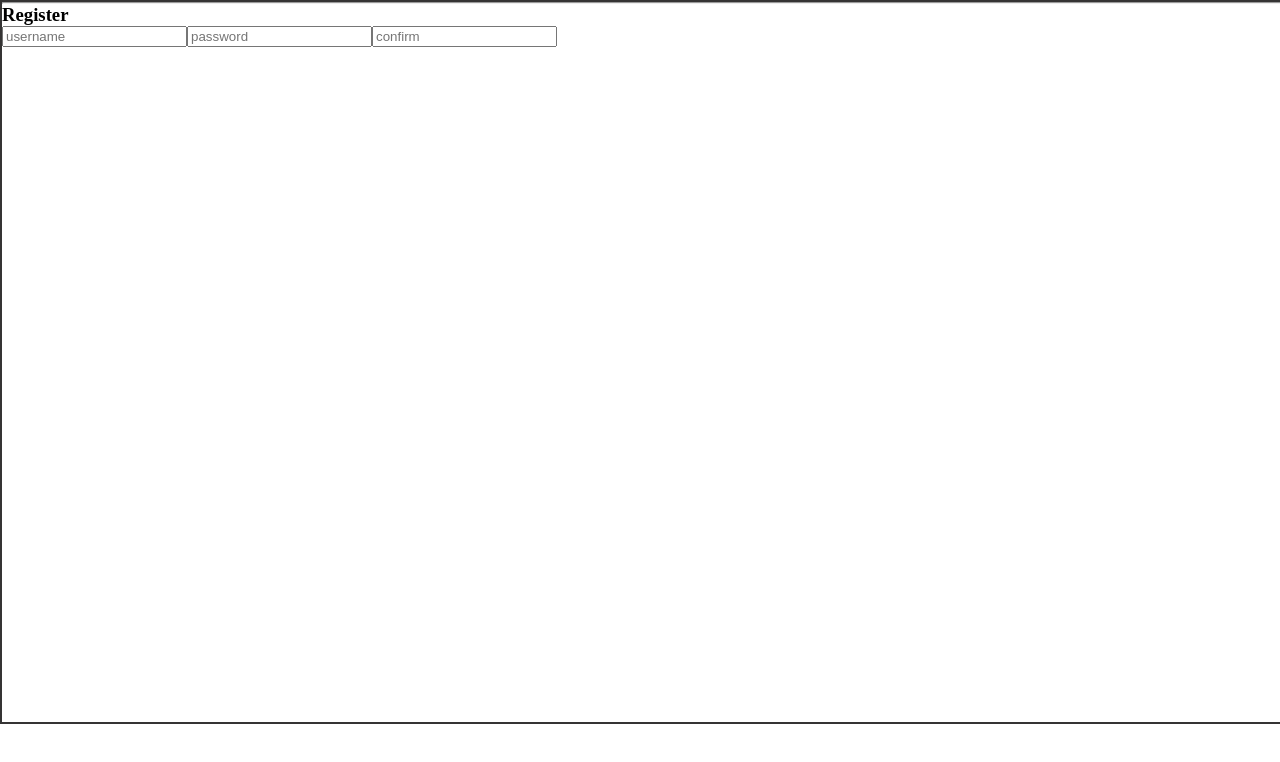
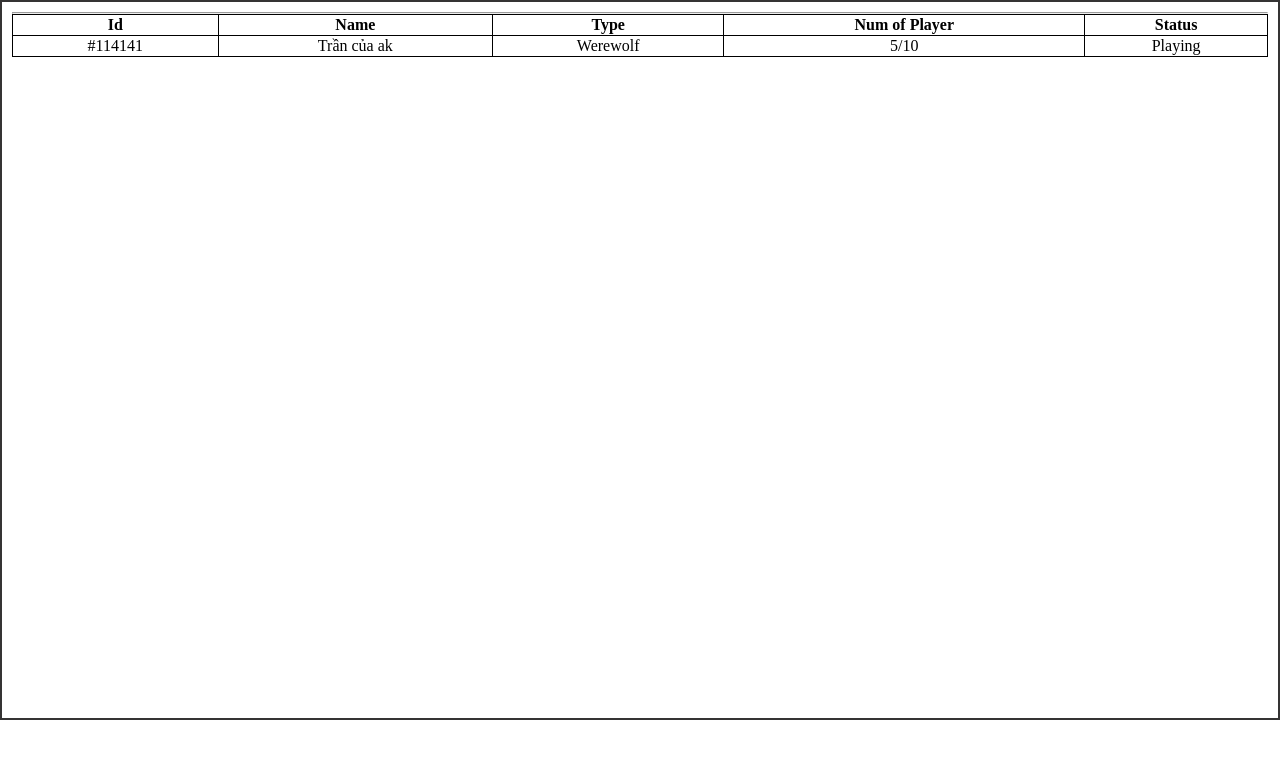
Before and after one commit to MinhAnWolf/WereWolf, a React (Create React App) app: page / in a window 1280 px wide. Shown: the top 762 px of the page. Built offline with nearby package versions, Linux system fonts and the light colour scheme.

Commit message:
Base UI Room page

```diff
--- a/package.json
+++ b/package.json
@@ -3,6 +3,7 @@
   "version": "0.1.0",
   "private": true,
   "dependencies": {
+    "@tanstack/react-query": "^5.45.0",
     "@testing-library/jest-dom": "^5.17.0",
     "@testing-library/react": "^13.4.0",
     "@testing-library/user-event": "^13.5.0",
@@ -39,5 +40,8 @@
       "last 1 firefox version",
       "last 1 safari version"
     ]
+  },
+  "devDependencies": {
+    "@tanstack/eslint-plugin-query": "^5.43.1"
   }
 }
--- a/src/App.css
+++ b/src/App.css
@@ -1,5 +1,10 @@
+* {
+  box-sizing: border-box;
+}
+
 #container-screen {
-    width: 1280px;
-    height: 720px;
-    border: 2px solid rgb(53, 52, 52);
+  width: 1280px;
+  height: 720px;
+  border: 2px solid rgb(53, 52, 52);
+  padding: 10px;
 }
--- a/src/App.tsx
+++ b/src/App.tsx
@@ -9,7 +9,7 @@ import Register from './module/auth/Register';
 
 
 function App() {
-  const [screen, setScreen] = useState(4)
+  const [screen, setScreen] = useState(1)
 
   function reHeader() {
     if (screen === 0) {
--- a/src/index.tsx
+++ b/src/index.tsx
@@ -3,13 +3,19 @@ import ReactDOM from 'react-dom/client';
 import './index.css';
 import App from './App';
 import reportWebVitals from './reportWebVitals';
+import { QueryClient, QueryClientProvider } from '@tanstack/react-query';
+
+const queryClient = new QueryClient();
 
 const root = ReactDOM.createRoot(
   document.getElementById('root') as HTMLElement
 );
+
 root.render(
   <React.StrictMode>
+    <QueryClientProvider client={queryClient}>
     <App />
+    </QueryClientProvider>
   </React.StrictMode>
 );
 
--- /dev/null
+++ b/src/module/room/Room.css
@@ -0,0 +1,11 @@
+table {
+  width: 100%;
+  border-collapse: collapse;
+}
+
+table,
+td,
+th {
+  border: 1px solid black;
+  text-align: center;
+}
--- a/src/module/room/Room.tsx
+++ b/src/module/room/Room.tsx
@@ -1,8 +1,27 @@
+import './Room.css'
+
 function Room() {
     return (
-        <div>
-            My page room
-        </div>
+        <table id='room-container'>
+            <thead id='room-header'>
+                <tr>
+                    <th>Id</th>
+                    <th>Name</th>
+                    <th>Type</th>
+                    <th>Num of Player</th>
+                    <th>Status</th>
+                </tr>
+            </thead>
+            <tbody id='room-list'>
+                <tr>
+                    <td>#114141</td>
+                    <td>Trần của ak</td>
+                    <td>Werewolf</td>
+                    <td>5/10</td>
+                    <td>Playing</td>
+                </tr>
+            </tbody>
+        </table>
     )
 }
 
```
Also changed, not shown: 1 other file (tests, documents, lock files or other folders).
